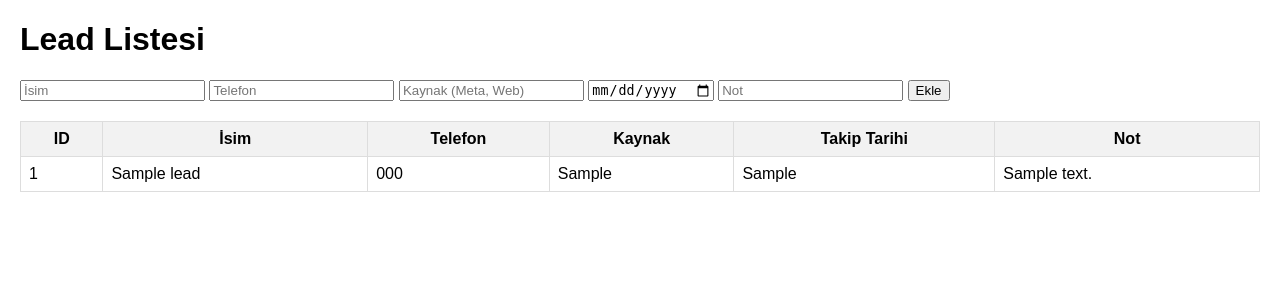
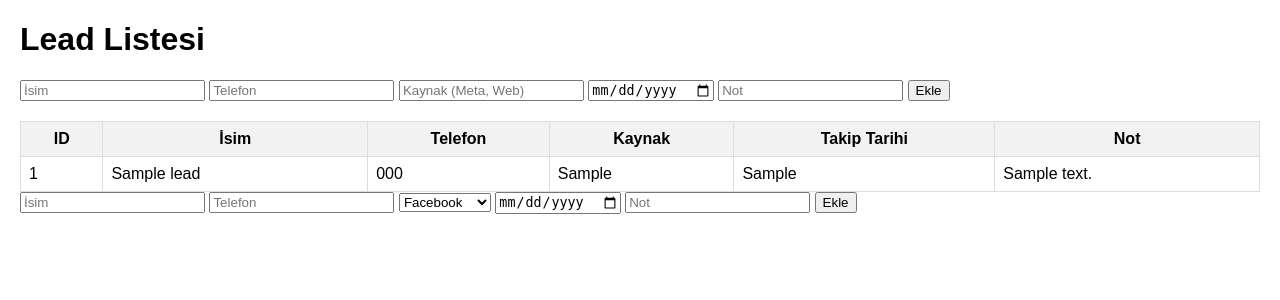
Before and after one commit to allergien/CRM, a Flask app: page / in a window 1280 px wide. Shown: the top 300 px of the page. Run offline with Flask 3, Linux system fonts and the light colour scheme; tables that the repository leaves empty hold one stand-in row (values such as "Sample post").

Commit message:
Update index.html

```diff
--- a/templates/index.html
+++ b/templates/index.html
@@ -33,4 +33,23 @@
     {% endfor %}
   </table>
 </body>
+  <form method="POST">
+    <input type="text" name="isim" placeholder="İsim">
+    <input type="text" name="telefon" placeholder="Telefon">
+
+    <!-- KAYNAK dropdown menü -->
+    <select name="kaynak">
+        <option value="Facebook">Facebook</option>
+        <option value="Instagram">Instagram</option>
+        <option value="Web">Web</option>
+        <option value="Whatsapp">WhatsApp</option>
+        <option value="Google Ads">Google Ads</option>
+        <option value="Diğer">Diğer</option>
+    </select>
+
+    <input type="date" name="tarih" placeholder="Takip Tarihi">
+    <input type="text" name="not" placeholder="Not">
+    <button type="submit">Ekle</button>
+</form>
+
 </html>
```
